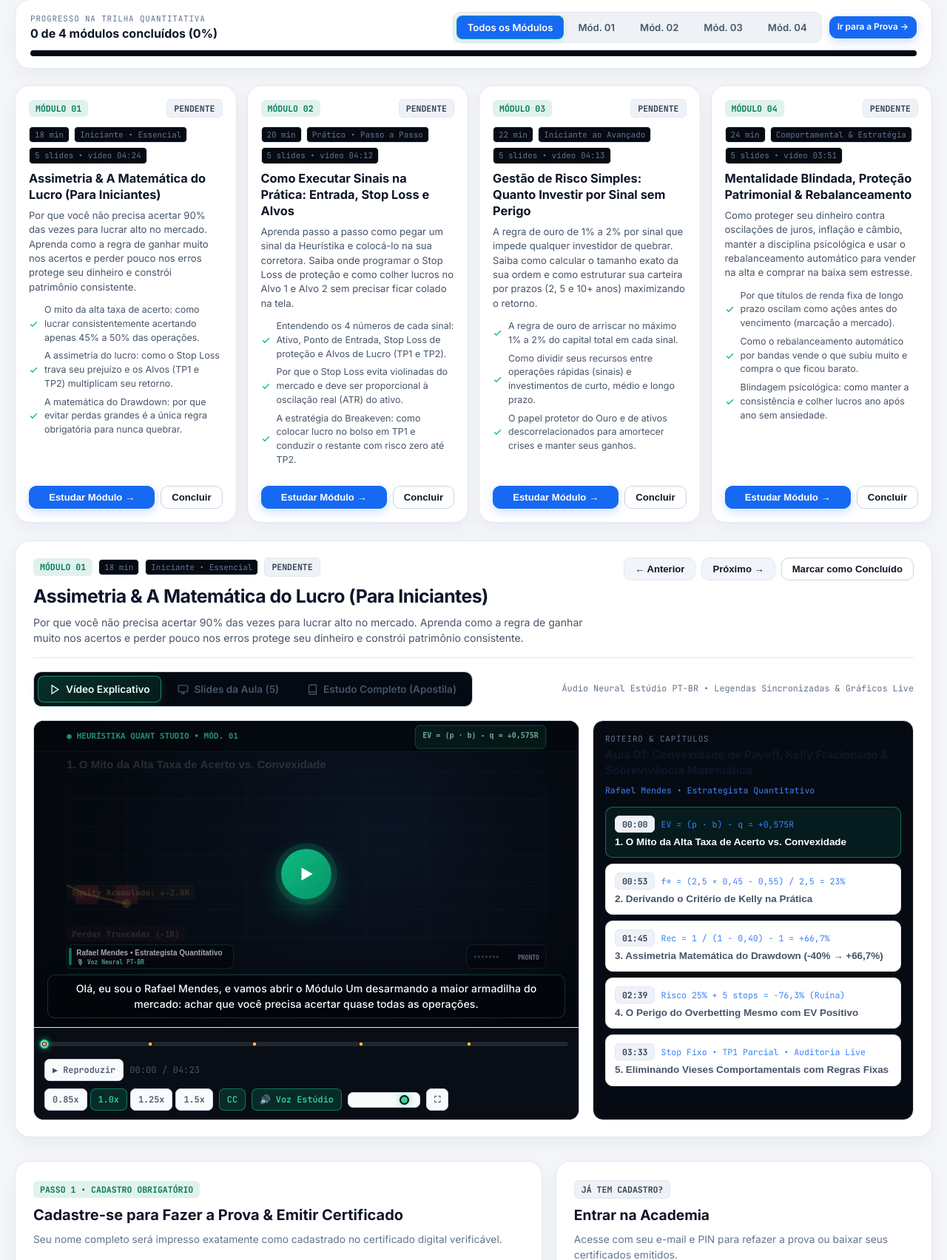
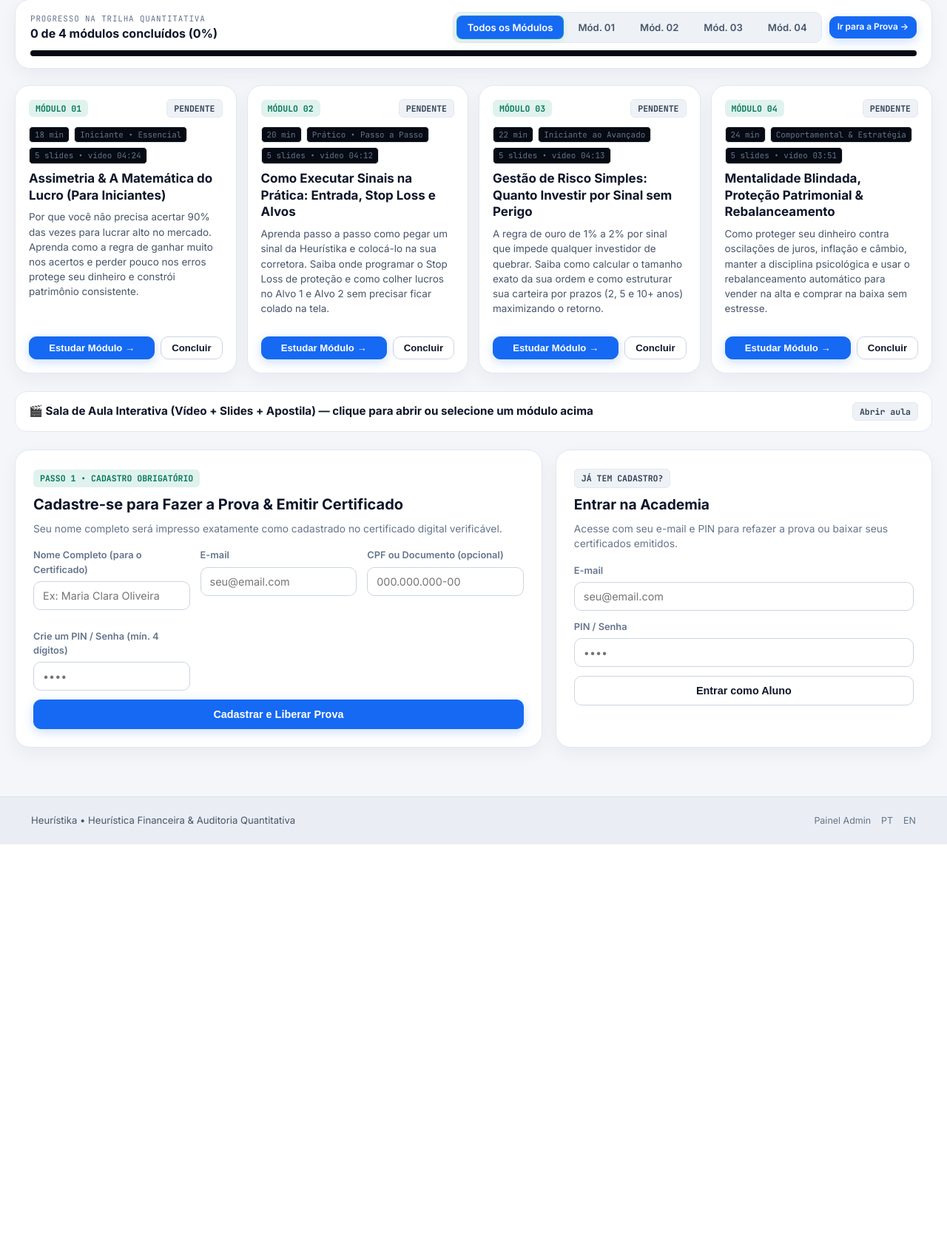
Before and after one commit to lsschneider24/heuristika-sinais, a Flask app: page /academia in a window 1280 px wide. Shown: the part 286-1990 px from the top of the page at 74% size. After the commit the page ends 1428 px from the top, so only its background shows below. Run offline with Flask 3, Linux system fonts and the light colour scheme; data comes from the database, SQL or seed files in the repository.

Commit message:
Aplica padrao XM de densidade e divulgacao progressiva na Home, Academia e Area VIP

```diff
--- a/templates/academia.html
+++ b/templates/academia.html
@@ -57,16 +57,8 @@
             <span class="module-meta-chip">{{ m.nivel|default('Quant') }}</span>
             <span class="module-meta-chip">{{ m.slides|length }} slides • vídeo {{ m.video_aula.duracao_segundos|fmt_duration }}</span>
           </div>
-          <h2 style="margin:0 0 8px; font-size:1.02rem; line-height:1.35;">{{ m.titulo }}</h2>
-          <p style="margin:0 0 12px; font-size:0.82rem; color:var(--text-soft); line-height:1.48;">{{ m.resumo }}</p>
-          <ul class="plan-list" style="margin:0 0 12px; gap:6px; font-size:0.78rem;">
-            {% for top in m.topicos %}
-              <li>
-                <svg width="13" height="13" viewBox="0 0 24 24" fill="none" stroke="#10b981" stroke-width="2.4" style="flex-shrink:0;"><polyline points="20 6 9 17 4 12"/></svg>
-                <span>{{ top }}</span>
-              </li>
-            {% endfor %}
-          </ul>
+          <h2 style="margin:0 0 8px; font-size:1.06rem; line-height:1.35;">{{ m.titulo }}</h2>
+          <p style="margin:0 0 14px; font-size:0.84rem; color:var(--text-soft); line-height:1.5;">{{ m.resumo }}</p>
         </div>
         <div class="module-card-actions">
           <button type="button" class="btn btn-sm btn-electric open-studio-btn" data-mod="{{ m.numero }}">
@@ -81,9 +73,14 @@
   </div>
 
   <!-- ======================================================================
-       SALA DE AULA QUANTITATIVA (VÍDEO + SLIDES + APOSTILA COMPLETA)
+       SALA DE AULA QUANTITATIVA (Abre sob demanda ao clicar em Estudar Módulo)
        ====================================================================== -->
-  <section class="term-panel learning-studio" id="learningStudio" aria-label="Sala de Aula Quantitativa">
+  <details id="learningStudioDrawer" style="margin:24px 0; padding:14px 18px;">
+    <summary style="cursor:pointer; font-weight:700; font-size:0.95rem; display:flex; justify-content:space-between; align-items:center;">
+      <span>🎬 Sala de Aula Interativa (Vídeo + Slides + Apostila) — clique para abrir ou selecione um módulo acima</span>
+      <span class="badge badge-cat">Abrir aula</span>
+    </summary>
+  <section class="term-panel learning-studio" id="learningStudio" aria-label="Sala de Aula Quantitativa" style="margin-top:16px; border:none; box-shadow:none; padding:4px 0 0;">
     <div class="studio-head">
       <div style="max-width:760px;">
         <div style="display:flex; align-items:center; gap:8px; flex-wrap:wrap; margin-bottom:8px;">
@@ -235,6 +232,7 @@
       <div class="study-layout" id="studyContentHost"></div>
     </div>
   </section>
+  </details>
 
   <!-- Cadastro / Login do Aluno ou Certificados Emitidos -->
   {% if not student %}
@@ -1966,6 +1964,8 @@
     renderModProgress();
 
     if (scrollToStudio) {
+      const drawer = document.getElementById("learningStudioDrawer");
+      if (drawer) drawer.open = true;
       document.getElementById("learningStudio")?.scrollIntoView({ behavior: "smooth", block: "start" });
     }
   }
```
Also changed, not shown: templates/index.html (+18 -22 lines), templates/vip.html (+9 -1 lines).
